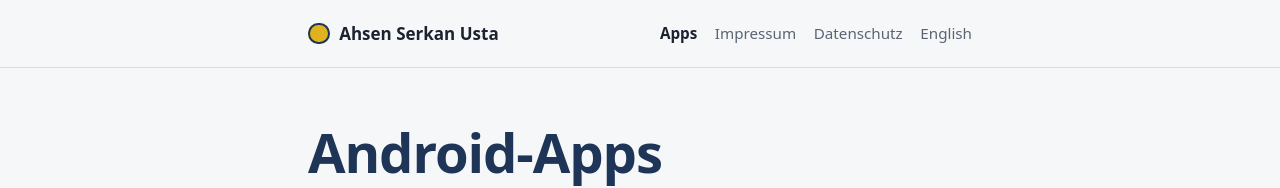
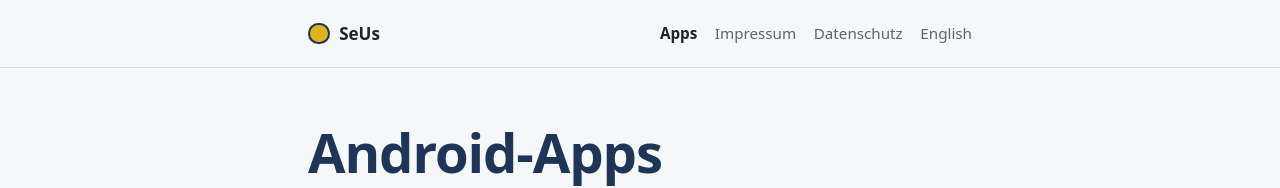
Before and after one commit to ahseust-wq/b1trainer, a plain HTML site: page index.html in a window 1280 px wide. Shown: the top 188 px of the page. Drawn offline with Linux system fonts and the light colour scheme.

Commit message:
Update index.html

```diff
--- a/index.html
+++ b/index.html
@@ -3,15 +3,15 @@
 <head>
 <meta charset="utf-8">
 <meta name="viewport" content="width=device-width, initial-scale=1">
-<title>Ahsen Serkan Usta: Android-Apps zum Lernen</title>
-<meta name="description" content="Android-Apps zur Prüfungsvorbereitung von Ahsen Serkan Usta, darunter der B1 Prüfungstrainer Deutsch.">
+<title>SeUs: Android-Apps zum Lernen</title>
+<meta name="description" content="Android-Apps zur Prüfungsvorbereitung von SeUs, darunter der B1 Prüfungstrainer Deutsch.">
 <link rel="icon" href="favicon.png" type="image/png">
 <link rel="apple-touch-icon" href="apple-touch-icon.png">
 <link rel="stylesheet" href="assets/style.css">
 </head>
 <body>
 <header class="site"><div class="wrap">
-<a class="brand" href=""><span class="dot" aria-hidden="true"></span>Ahsen Serkan Usta</a>
+<a class="brand" href=""><span class="dot" aria-hidden="true"></span>SeUs</a>
 <nav class="site" aria-label="Hauptnavigation"><a href="" aria-current=page>Apps</a><a href="impressum/">Impressum</a><a href="datenschutz/">Datenschutz</a><a href="en/" hreflang="en" lang="en">English</a></nav>
 </div></header>
 <main>
```
